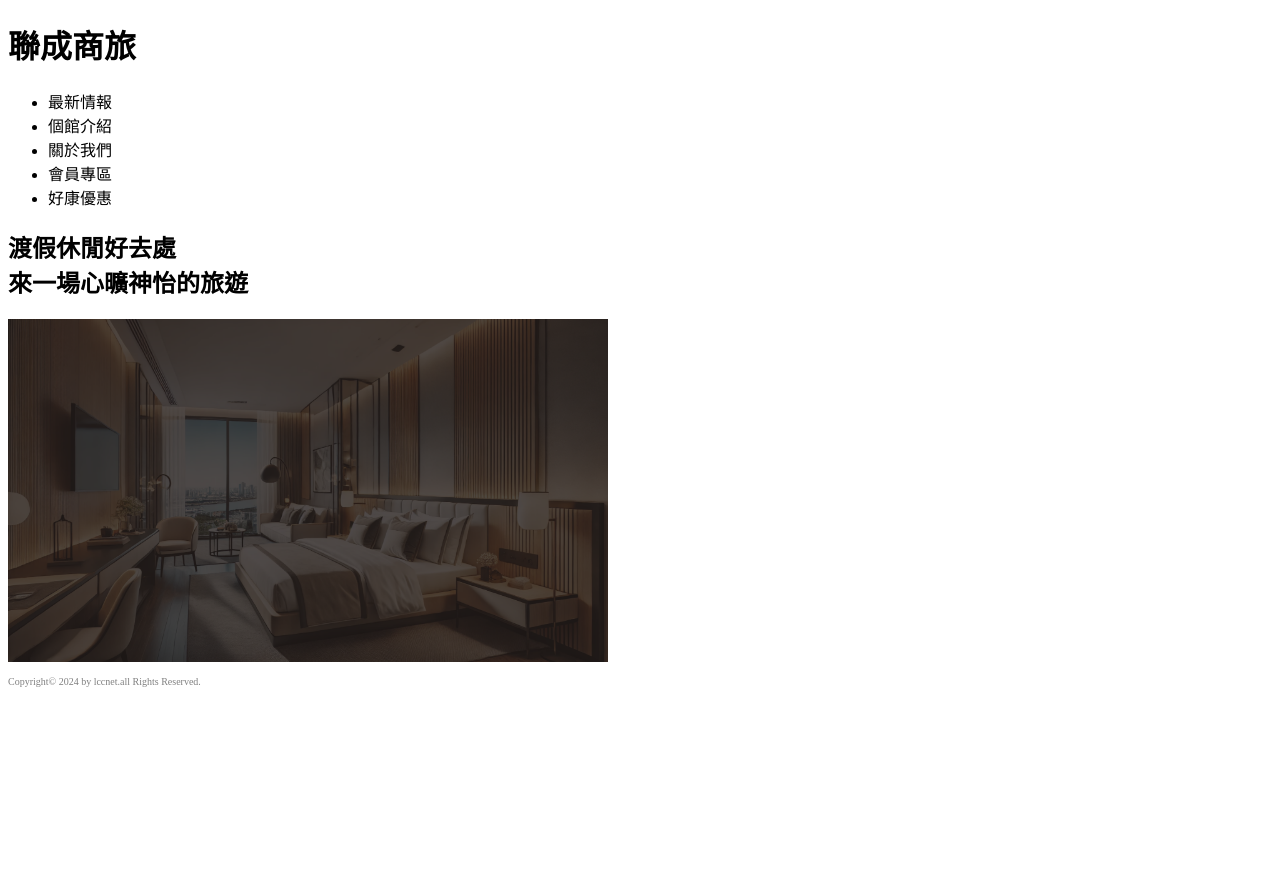
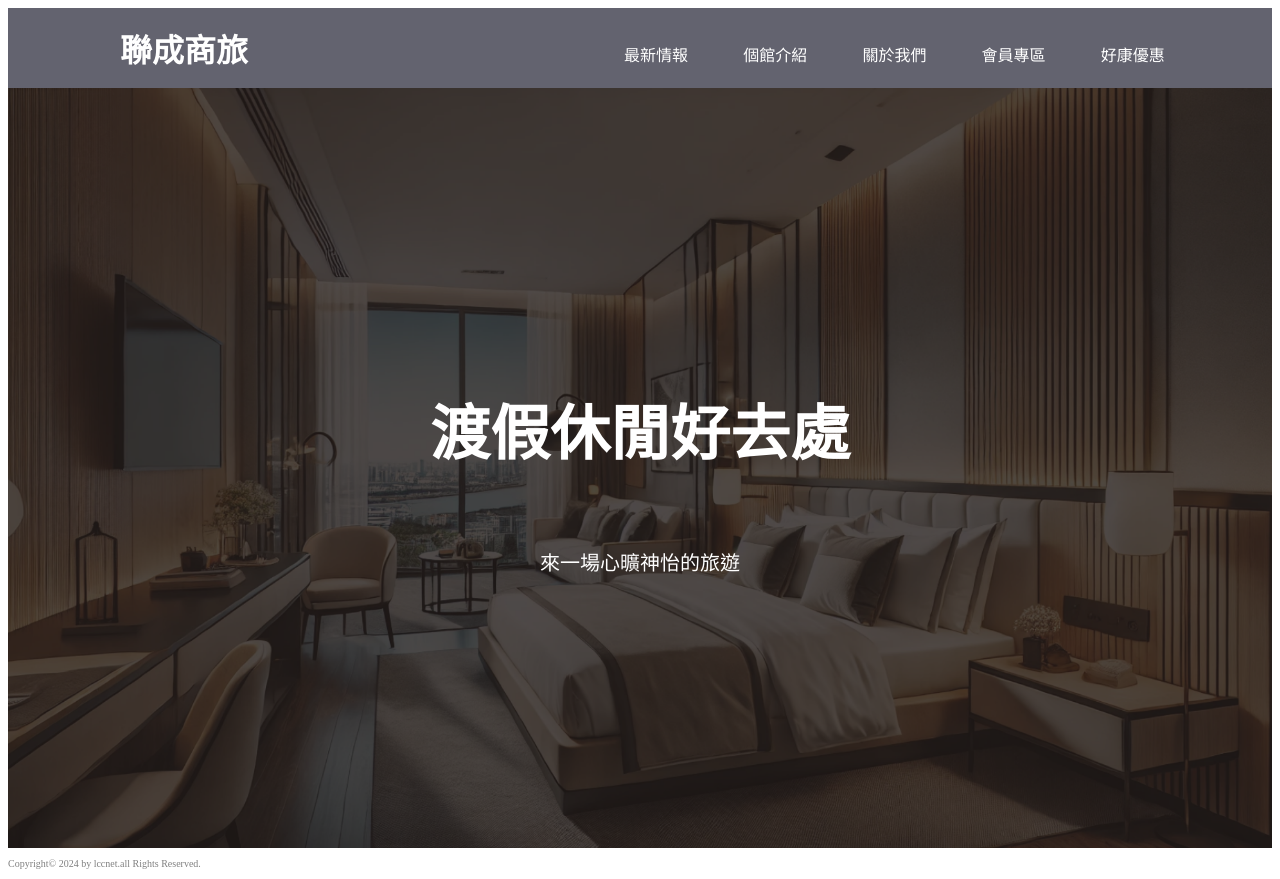
Before and after one commit to AppleCake0226/hotel_02, a plain HTML site: page index.html in a window 1280 px wide. Before the commit the page ends 800 px from the top, so only its background shows below. Drawn offline with Linux system fonts and the light colour scheme.

Commit message:
update header and banner

```diff
--- a/index.html
+++ b/index.html
@@ -14,21 +14,21 @@
 
         <nav>
             <ul>
-                <li><a href="#"></a>最新情報</li>
-                <li><a href="#"></a>個館介紹</li>
-                <li><a href="#"></a>關於我們</li>
-                <li><a href="#"></a>會員專區</li>
-                <li><a href="#"></a>好康優惠</li>
+                <li><a href="#">最新情報</a></li>
+                <li><a href="#">個館介紹</a></li>
+                <li><a href="#">關於我們</a></li>
+                <li><a href="#">會員專區</a></li>
+                <li><a href="#">好康優惠</a></li>
             </ul>
         </nav>
     </header>
 
     <!-- main -->
     <main>
-        <h2>渡假休閒好去處<br>來一場心曠神怡的旅遊</h2>
-        <a href="https://www.google.com.tw">
-            <img src="./banner.png" alt="這是圖片" width="600px height=300" title="Travel">
-        </a>
+        <section class="banner">
+            <h2>渡假休閒好去處</h2>
+            <p>來一場心曠神怡的旅遊</p>
+        </section>
     </main>
 
     <!-- footer -->
--- a/style.css
+++ b/style.css
@@ -1,3 +1,63 @@
+header{
+    background-color: rgba(60, 60, 75, 0.8);
+    height: 80px;
+    width: 100%;
+}
+
+header h1{
+    color: white;
+    position: absolute;
+    left: 120px;
+    top: 0;
+    line-height: 60px;
+}
+
+header ul{
+    position: absolute;
+    right: 5vw;
+    top: 0;
+    line-height: 80px;
+}
+
+header li{
+    display: inline;
+    margin-right: 4vw;
+}
+
+header a{
+    /* text-decoration: none  --> 去除超連結預設的底線 */
+    text-decoration: none;
+    color: white;
+}
+
+header a:hover{
+    /* text-decoration: underline  --> 鼠標移至上面時，顯示底線 */
+    text-decoration: underline;
+}
+
+.banner{
+    height: 95vh;
+    background-image: url('./image/banner.png');
+    background-repeat: no-repeat;
+    background-size: cover;
+    background-position: center;
+    display: flex;
+    flex-direction: column;
+    justify-content: center;
+    align-items: center;
+}
+
+.banner h2{
+    color: white;
+    font-size: 60px;
+}
+
+.banner p{
+    color: white;
+    font-size: 20px;
+    margin: 25px;
+}
+
 .foot{
     color: gray;
     font-size: 10px;
```
Also changed, not shown: google.png (deleted), image/banner.png (renamed from banner.png), image/hotel1.png (added), image/hotel2.png (added), image/hotel3.png (added).
